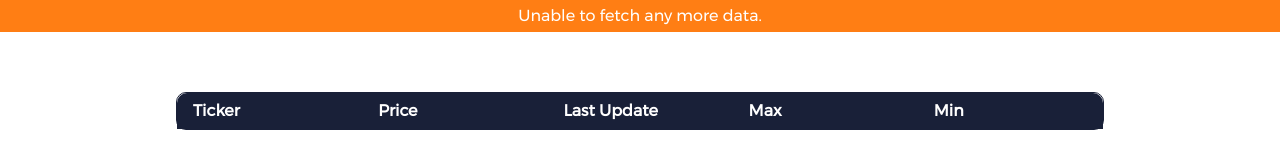
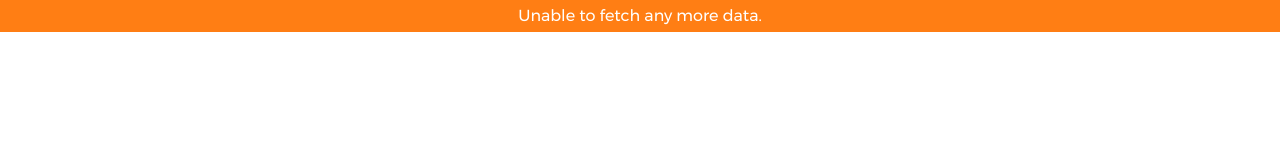
Before and after one commit to shotzz/webSockets, a plain HTML site: page index.html in a window 1280 px wide. Drawn offline with Linux system fonts and the light colour scheme.

Commit message:
banner styles

```diff
--- a/index.html
+++ b/index.html
@@ -6,8 +6,8 @@
     <link rel="stylesheet" href="style.css" />
 </head>
 <body>
-<div id="info">Unable to fetch any more data.</div>
 <div id="wrapper">
+    <div id="info">Unable to fetch any more data.</div>
     <div class="loading">
         <img src="spinner.gif" />
     </div>
--- a/style.css
+++ b/style.css
@@ -33,15 +33,14 @@ body {
     text-align: center;
 }
 
-#info.closed,
-#info.error,
-#info.failed{
-    display: block;
+#wrapper {
+    width: 100%;
 }
 
-#wrapper {
-    padding: 60px;
-    width: 100%;
+#wrapper.closed #info,
+#wrapper.error #info,
+#wrapper.failed #info {
+    display: block;
 }
 
 #results {
@@ -49,8 +48,14 @@ body {
     border-radius: 10px;
     display: flex;
     flex-direction: column;
-    margin: auto;
+    margin: 60px auto;
     width: 80%;
+}
+
+#wrapper.closed #results,
+#wrapper.error #results,
+#wrapper.failed #results {
+    display: none;
 }
 
 .loading {
--- a/websockets.js
+++ b/websockets.js
@@ -14,11 +14,11 @@ function openWSConnection() {
         };
         webSocket.onclose = function (closeEvent) {
             console.log("WebSocket CLOSE: " + JSON.stringify(closeEvent, null, 4));
-            document.getElementById("info").classList.add("closed");
+            document.getElementById("wrapper").classList.add("closed");
         };
         webSocket.onerror = function (errorEvent) {
             console.log("WebSocket ERROR: " + JSON.stringify(errorEvent, null, 4));
-            document.getElementById("info").classList.add("error");
+            document.getElementById("wrapper").classList.add("error");
         };
         webSocket.onmessage = function (messageEvent) {
             var wsMsg = messageEvent.data;
@@ -27,7 +27,7 @@ function openWSConnection() {
         };
     } catch (exception) {
         console.error(exception);
-        document.getElementById("info").classList.add("failed");
+        document.getElementById("wrapper").classList.add("failed");
     }
 }
 
```
